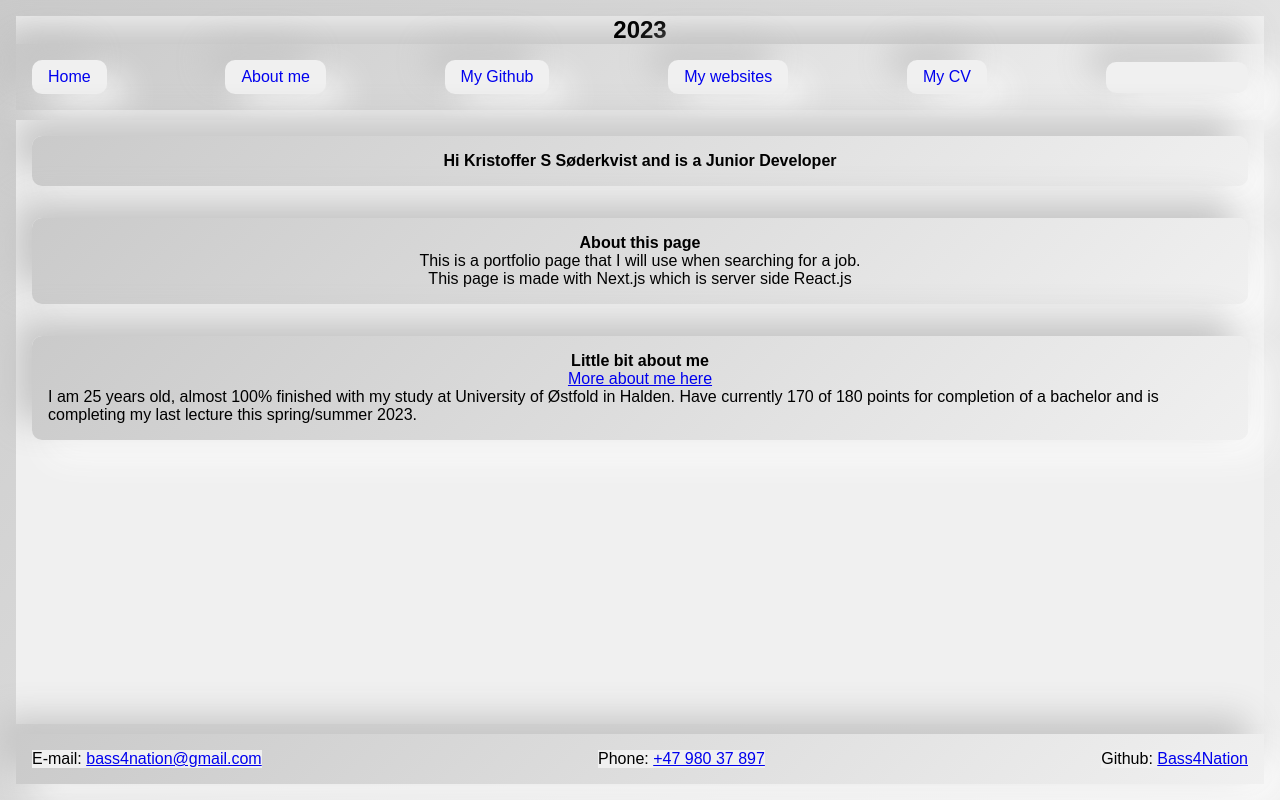
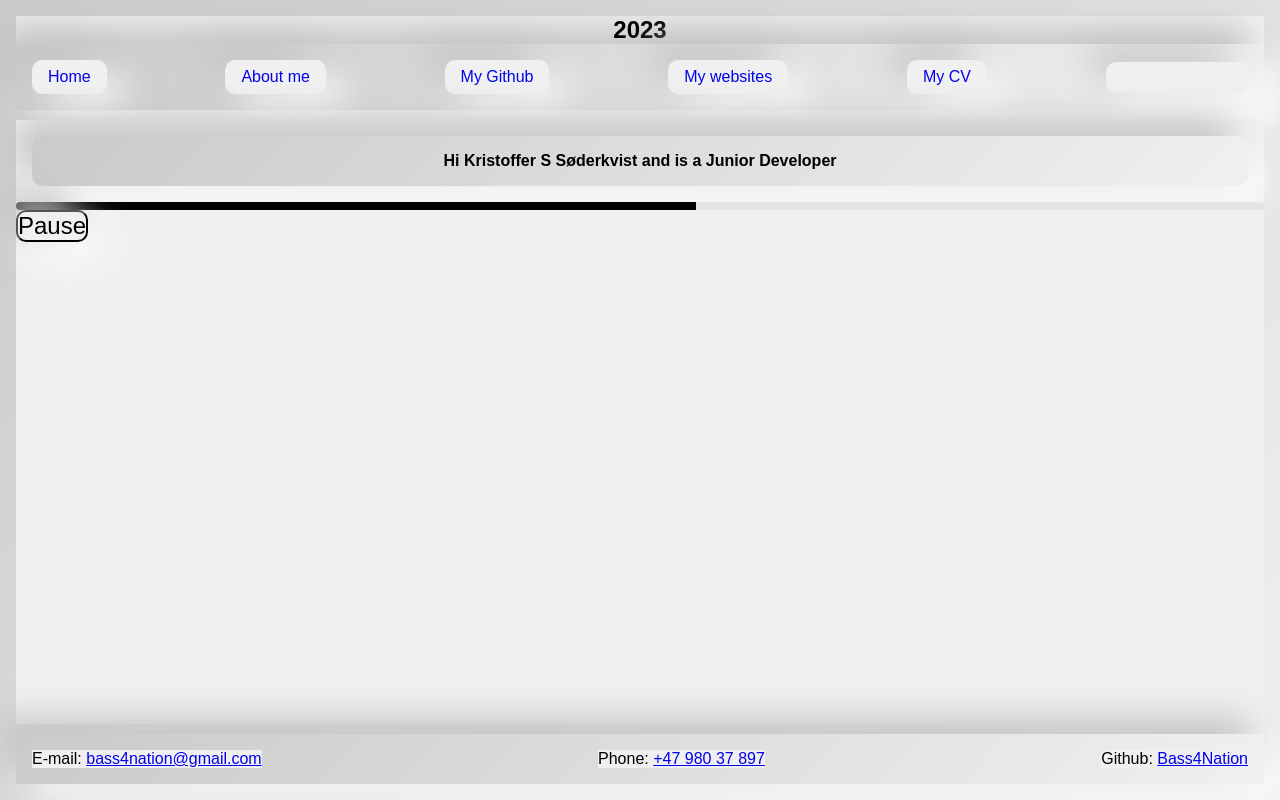
Before and after one commit to Bass4Nation/Bass4Nation.github.io, a Next.js app: page / in a window 1280 px wide. Built offline with nearby package versions, Linux system fonts and the light colour scheme.

Commit message:
Switching between sections

```diff
--- a/pages/index.js
+++ b/pages/index.js
@@ -2,32 +2,107 @@ import Image from "next/image";
 import style from "../styles/Index.module.css";
 import Headtitle from "../components/Headtitle";
 import Link from "next/link";
+import { useState, useEffect } from "react";
+
+// Sections to be displayed
+const sections = [
+  {
+    title: "Hi Kristoffer S Søderkvist and is a Junior Developer",
+  },
+  {
+    title: "About this page",
+    text: [
+      "This is a portfolio page that I will use when searching for a job.",
+      "This page is made with Next.js which is server side React.js",
+    ],
+  },
+  {
+    title: "Little bit about me",
+    text: [
+      "I am 25 years old, almost 100% finished with my study at University of Østfold in Halden. ",
+      "I have currently 170 of 180 points for completion of a bachelor and is completing my last lecture this spring/summer 2023.",
+    ],
+    link: {
+      href: "/aboutme",
+      text: "More about me here",
+    },
+  },
+];
 
 export default function Home() {
+  const [currentSection, setCurrentSection] = useState(0);
+  const [loadingPercentage, setLoadingPercentage] = useState(0);
+  const [isPaused, setIsPaused] = useState(false); // new state variable to track whether the bar is paused or not
+  const [intervalId, setIntervalId] = useState(null); // new state variable to track the intervalId
+  const [startTime, setStartTime] = useState(null); // new state variable to track the start time
+
+  useEffect(() => {
+    let interval;
+    if (!isPaused) {
+      if (!startTime) {
+        setStartTime(Date.now());
+      }
+      const updateLoading = () => {
+        const elapsedTime = Date.now() - startTime;
+        setLoadingPercentage((elapsedTime / 10000) * 100);
+      };
+      interval = setInterval(updateLoading, 50);
+      setIntervalId(interval);
+    }
+    return () => {
+      clearInterval(interval);
+    };
+  }, [isPaused, startTime]);
+
+  const nextSection = () => {
+    setCurrentSection(
+      (currentSection) => (currentSection + 1) % sections.length
+    );
+    setLoadingPercentage(0);
+    setStartTime(null);
+  };
+
+  useEffect(() => {
+    if (!isPaused) {
+      const timeout = setTimeout(() => {
+        clearInterval(intervalId);
+        setIntervalId(null);
+        nextSection();
+      }, 10000);
+      return () => {
+        clearTimeout(timeout);
+      };
+    }
+  }, [isPaused, intervalId]);
+
   return (
     <>
       <Headtitle title="Bass4Nation's portefolio site - bass4nation.github.io" />
       <main className={style.main}>
-        <section>
-          <h1>Hi Kristoffer S Søderkvist and is a Junior Developer</h1>
-        </section>
-        <section>
-          <h1>About this page</h1>
-          <p>
-            {" "}
-            This is a portfolio page that I will use when searching for a job.
-          </p>
-          <p>This page is made with Next.js which is server side React.js</p>
-        </section>
-        <section>
-          <h1>Little bit about me</h1>
-          <Link href="aboutme">More about me here</Link>
-          <p>
-            I am 25 years old, almost 100% finished with my study at University
-            of Østfold in Halden. Have currently 170 of 180 points for
-            completion of a bachelor and is completing my last lecture this
-            spring/summer 2023.
-          </p>
+        <section className={style.root}>
+          <sections className={style.sectionDisplayed}>
+            {<h1>{sections[currentSection].title}</h1>}
+            {sections[currentSection].link ? (
+              <Link href={sections[currentSection].link.href}>
+                {sections[currentSection].link.text}
+              </Link>
+            ) : null}
+            <p>{sections[currentSection].text}</p>
+          </sections>
+          <section className={style.loading_bar}>
+            <section
+              className={style.loading_bar_fill}
+              style={{ width: `${loadingPercentage}%` }}
+            />
+          </section>
+          <section>
+            <button
+              className={style.button_pause}
+              onClick={() => setIsPaused(!isPaused)}
+            >
+              {isPaused ? "Continue" : "Pause"}
+            </button>
+          </section>
         </section>
       </main>
     </>
--- a/styles/Index.module.css
+++ b/styles/Index.module.css
@@ -1,43 +1,69 @@
+.root {
+  --loading_color: black;
+  --loading_color_2: #e5e5e5;
+  --box_edges: 10px;
+}
 
-
-.main{
+.main {
   display: flex;
   flex-direction: column;
-    /* justify-content: center; */
-    /* align-items: center; */
-
 }
 
-.main section{
+.sectionDisplayed {
   display: flex;
   flex-direction: column;
   justify-content: center;
   align-items: center;
   margin: 1rem;
   padding: 1rem;
-    border-radius: 10px;
+  border-radius: var(--box_edges);
   box-shadow: -17px -17px 35px #c5c5c5, 17px 17px 35px #fbfbfb;
   background: linear-gradient(315deg, #f0f0f0, #cacaca);
   transition: 1s;
 }
 
-.main section:hover{
+.sectionDisplayed:hover {
   box-shadow: -5px -5px 10px #c5c5c5;
   transition: 1s;
 }
 
-.main section p  {
+.sectionDisplayed p {
   background-color: transparent;
 }
 
-.main section h1{
+.sectionDisplayed h1 {
   background-color: transparent;
 }
 
-.main section h2{
+.sectionDisplayed h2 {
   background-color: transparent;
 }
 
-.main section a{
+.sectionDisplayed a {
   background-color: transparent;
 }
+
+.loading_bar {
+  width: 100%;
+  height: 8px;
+  background-color: var(--loading_color_2);
+  border-radius: 4px;
+  overflow: hidden;
+}
+
+.loading_bar_fill {
+  width: 0;
+  height: 100%;
+  background-color: var(--loading_color);
+}
+.button_pause {
+  background-color: transparent;
+  border-radius: var(--box_edges);
+  outline: none;
+  cursor: pointer;
+  font-size: 1.5rem;
+  color: var(--loading_color);
+  box-shadow: -17px -17px 35px #c5c5c5, 17px 17px 35px #fbfbfb;
+  transition: 1s;
+  align-items: center;
+}
```
Lines whose indentation alone changed are shown as unchanged.
